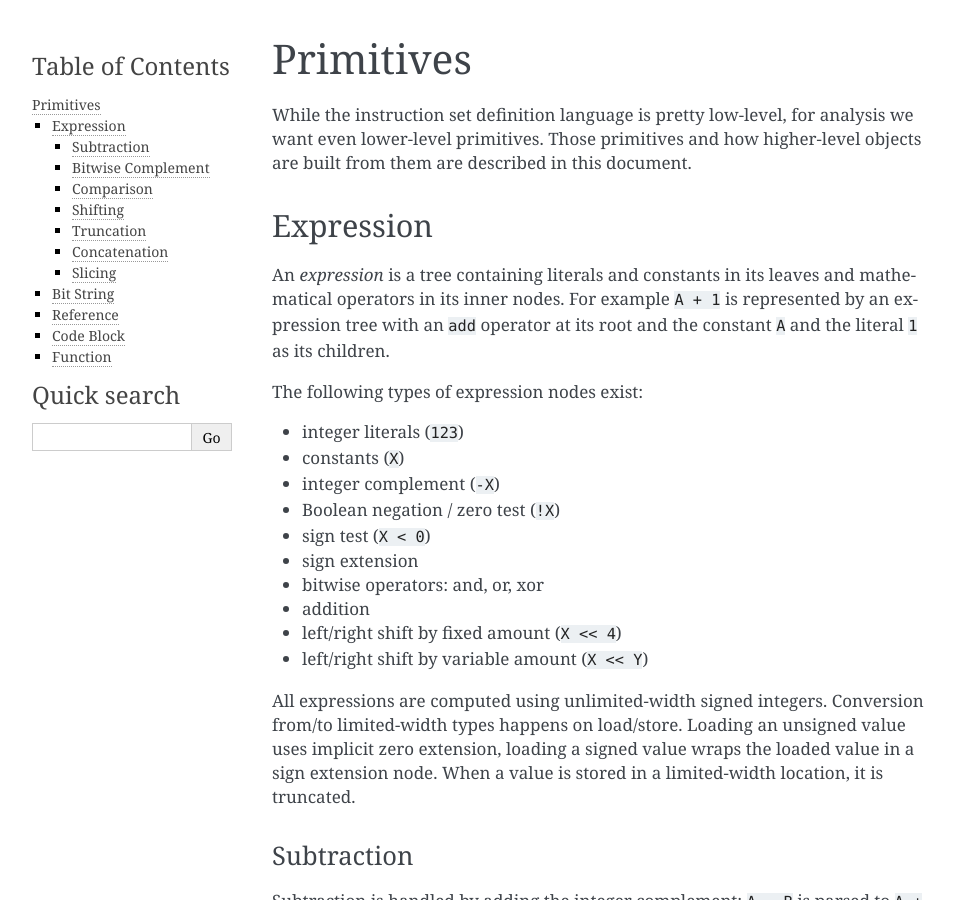
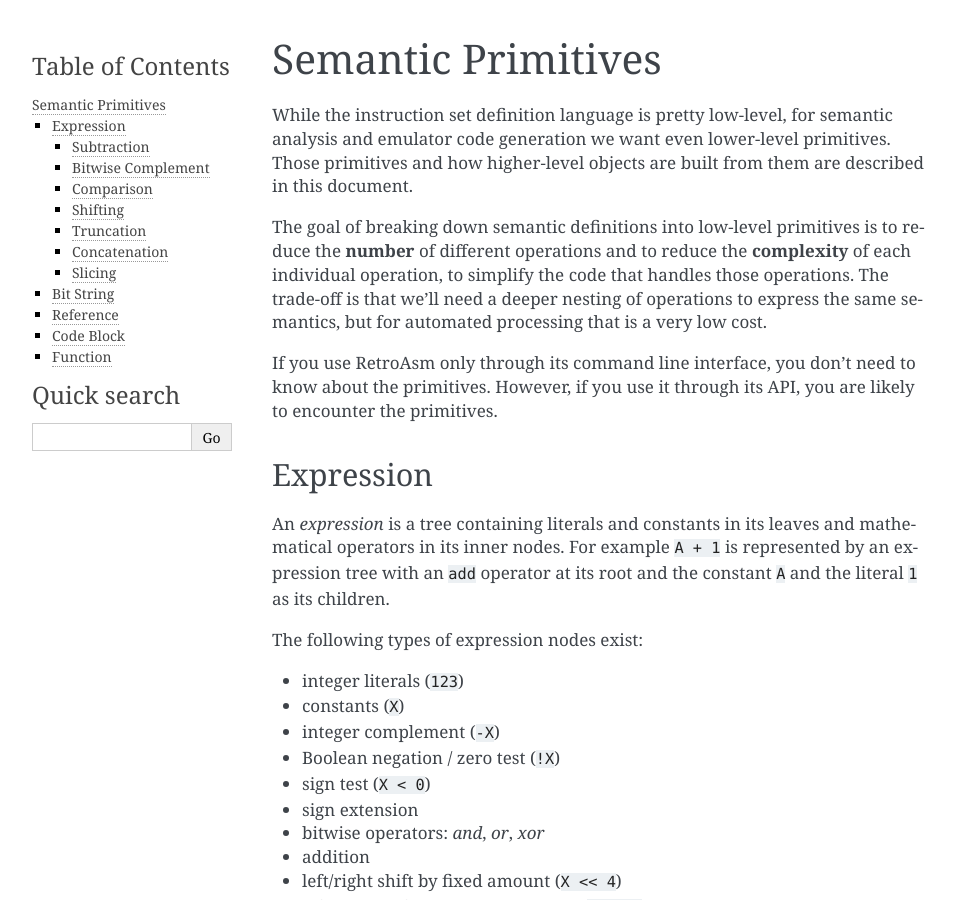
Before and after one commit to mthuurne/retroasm, a Sphinx documentation site: the page built from docs/primitives.rst, in a window 1280 px wide and 900 px high. Shown: the whole window, without its empty margins (148-1104 px from the left). Built offline with Sphinx 7.4.7, drawn with Linux system fonts in a browser that asks for light colours; the version number is read from the project's files by our own code; some of the changed text lies outside the part shown.

Commit message:
Explain the purpose of semantic primitives in more detail

```diff
--- a/docs/primitives.rst
+++ b/docs/primitives.rst
@@ -1,7 +1,11 @@
-Primitives
-==========
+Semantic Primitives
+===================
 
-While the instruction set definition language is pretty low-level, for analysis we want even lower-level primitives. Those primitives and how higher-level objects are built from them are described in this document.
+While the instruction set definition language is pretty low-level, for semantic analysis and emulator code generation we want even lower-level primitives. Those primitives and how higher-level objects are built from them are described in this document.
+
+The goal of breaking down semantic definitions into low-level primitives is to reduce the **number** of different operations and to reduce the **complexity** of each individual operation, to simplify the code that handles those operations. The trade-off is that we'll need a deeper nesting of operations to express the same semantics, but for automated processing that is a very low cost.
+
+If you use RetroAsm only through its command line interface, you don't need to know about the primitives. However, if you use it through its API, you are likely to encounter the primitives.
 
 .. index:: ! expression
 
@@ -12,14 +16,13 @@ An *expression* is a tree containing literals and constants in its leaves and ma
 
 The following types of expression nodes exist:
 
-
 * integer literals (\ ``123``\ )
 * constants (\ ``X``\ )
 * integer complement (\ ``-X``\ )
 * Boolean negation / zero test (\ ``!X``\ )
 * sign test (\ ``X < 0``\ )
 * sign extension
-* bitwise operators: and, or, xor
+* bitwise operators: *and*, *or*, *xor*
 * addition
 * left/right shift by fixed amount (\ ``X << 4``\ )
 * left/right shift by variable amount (\ ``X << Y``\ )
```
Also changed, not shown: other parts of docs/primitives.rst (+2 -2 lines).
